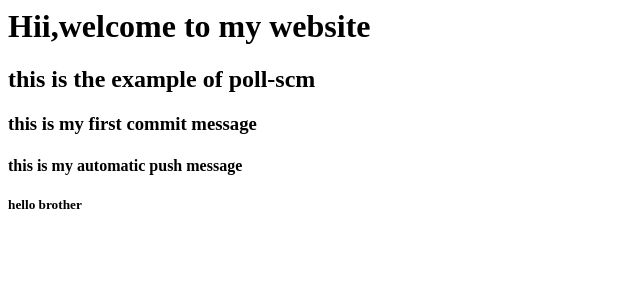
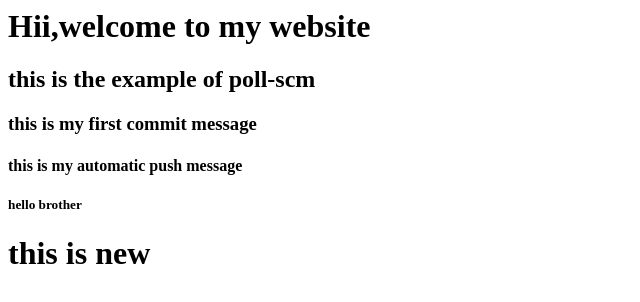
Before and after one commit to skumawat08/webpage, a plain HTML site: page index.html in a window 1280 px wide. Shown: the whole page, without its empty margins (0-640 px from the left). Drawn offline with Linux system fonts and the light colour scheme.

Commit message:
this is new

```diff
--- a/index.html
+++ b/index.html
@@ -3,3 +3,4 @@
 <h3>this is my first commit message</h3>
 <h4>this is my automatic push message</h4>
 <h5>hello brother</h5>
+<h1> this is new </h1>
```
